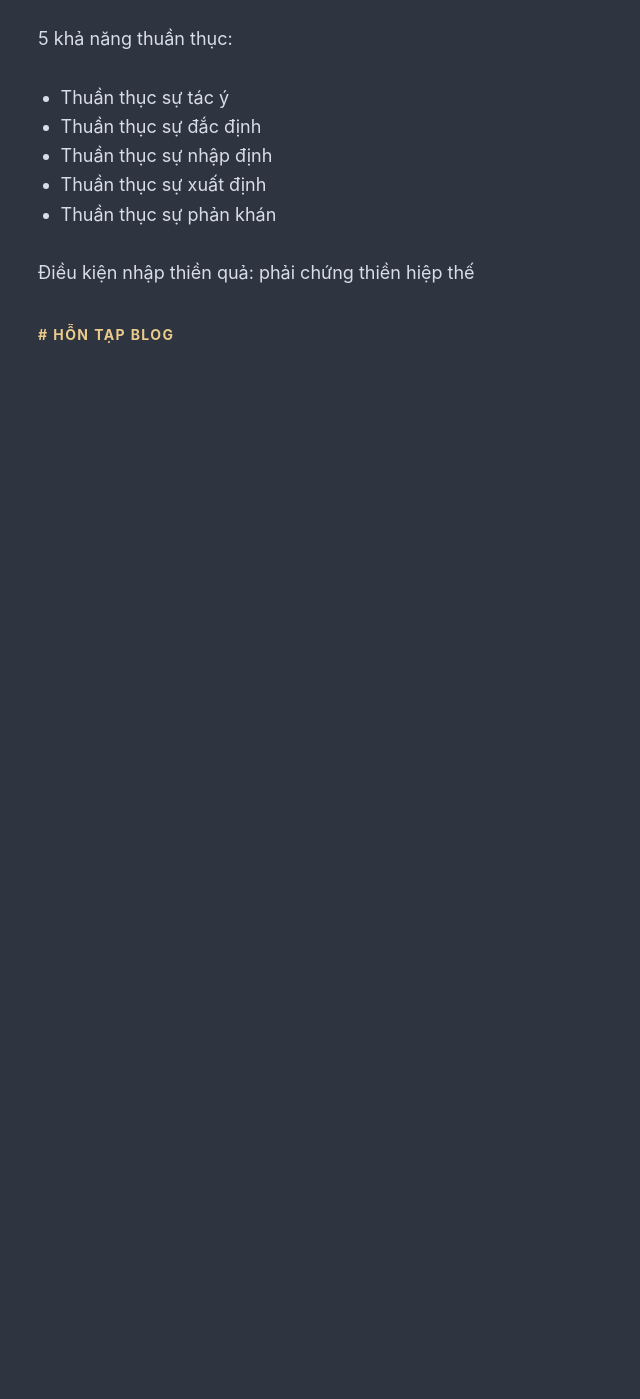
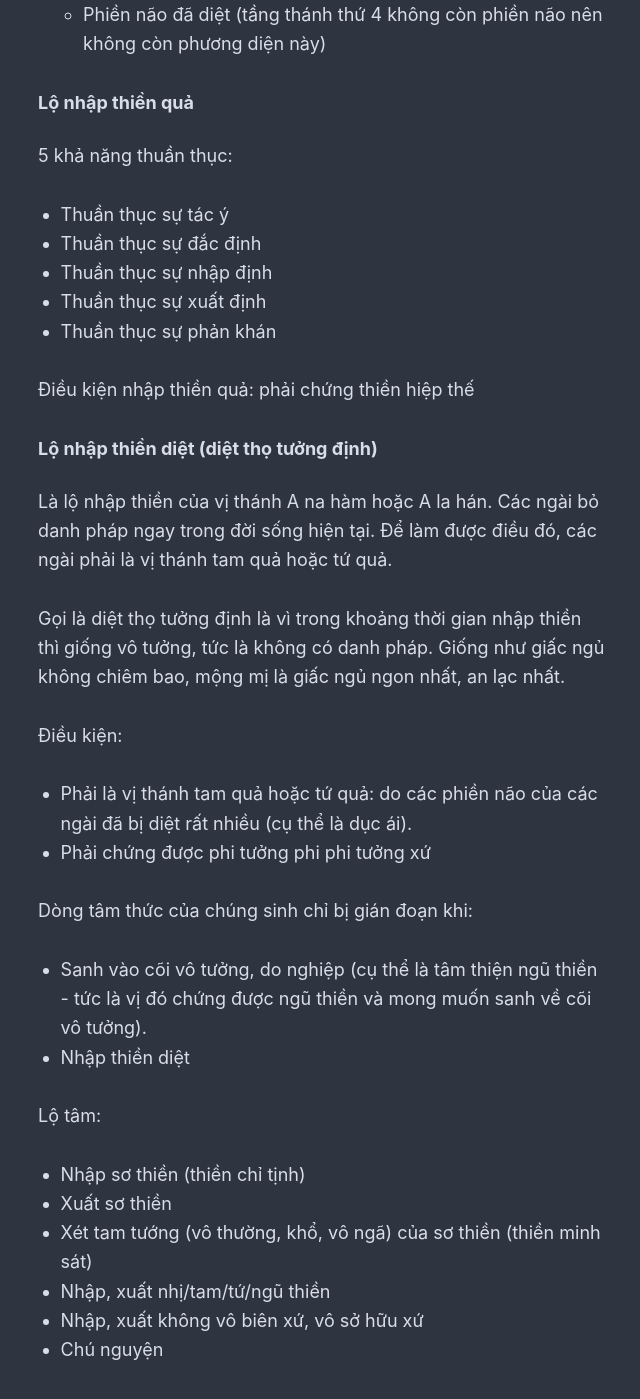
Before and after one commit to rilwis/hontap.info, a Jekyll site: the page built from _posts/2020-06-08-vi-dieu-phap-khai-luoc.md, in a window 1280 px wide and 1400 px high, scrolled down 24163 px. Shown: the whole window, without its empty margins (318-958 px from the left). Built offline with Jekyll 4.4.1, drawn with Linux system fonts in a browser that asks for light colours; our own code applies the rules of GitHub Pages for plain Markdown files; before the commit the page ends 24544 px from its top, so only the background shows below that; some of the changed text lies outside the part shown.

Commit message:
Update 2020-06-08-vi-dieu-phap-khai-luoc.md

```diff
--- a/_posts/2020-06-08-vi-dieu-phap-khai-luoc.md
+++ b/_posts/2020-06-08-vi-dieu-phap-khai-luoc.md
@@ -595,11 +595,15 @@ Người độn căn: [R-D]-[KY]-[CB-CH-TT-CT]-[TĐ-TQ-TQ]-[HP]
 
 Người lợi căn: [R-D]-[KY]-[CH-TT-CT]-[TĐ-TQ-TQ-TQ]-[HP]
 
-Đối với lchwngs đạo cao, không còn sát na Chuyển tộc mà chỉ còn sát na Vodana (Dũ Tịnh - tịnh hơn)
+Đối với vị chứng đạo cao, không còn sát na Chuyển tộc mà chỉ còn sát na Vodana (Dũ Tịnh - tịnh hơn)
 
 [R-D]-[KY]-[CH-TT-DT]-[TĐ-TQ-TQ-TQ]-[HP]
 
 Đạo quả đã chứng thì không bao giờ mất. Đối với vị nào đã chứng được đạo quả cao thì không bao giờ chứng lại đạo quả thấp.
+
+CB: Chuẩn bị<br>
+TĐ: Tâm đạo<br>
+TQ: Tâm quả
 
 #### Lộ phản khán
 
@@ -623,3 +627,28 @@ Người lợi căn: [R-D]-[KY]-[CH-TT-CT]-[TĐ-TQ-TQ-TQ]-[HP]
 - Thuần thục sự phản khán
 
 Điều kiện nhập thiền quả: phải chứng thiền hiệp thế
+
+#### Lộ nhập thiền diệt (diệt thọ tưởng định)
+
+Là lộ nhập thiền của vị thánh A na hàm hoặc A la hán. Các ngài bỏ danh pháp ngay trong đời sống hiện tại. Để làm được điều đó, các ngài phải là vị thánh tam quả hoặc tứ quả.
+
+Gọi là diệt thọ tưởng định là vì trong khoảng thời gian nhập thiền thì giống vô tưởng, tức là không có danh pháp. Giống như giấc ngủ không chiêm bao, mộng mị là giấc ngủ ngon nhất, an lạc nhất.
+
+Điều kiện:
+
+- Phải là vị thánh tam quả hoặc tứ quả: do các phiền não của các ngài đã bị diệt rất nhiều (cụ thể là dục ái).
+- Phải chứng được phi tưởng phi phi tưởng xứ
+
+Dòng tâm thức của chúng sinh chỉ bị gián đoạn khi:
+
+- Sanh vào cõi vô tưởng, do nghiệp (cụ thể là tâm thiện ngũ thiền - tức là vị đó chứng được ngũ thiền và mong muốn sanh về cõi vô tưởng).
+- Nhập thiền diệt
+
+Lộ tâm:
+
+- Nhập sơ thiền (thiền chỉ tịnh)
+- Xuất sơ thiền
+- Xét tam tướng (vô thường, khổ, vô ngã) của sơ thiền (thiền minh sát)
+- Nhập, xuất nhị/tam/tứ/ngũ thiền
+- Nhập, xuất không vô biên xứ, vô sở hữu xứ
+- Chú nguyện
```
